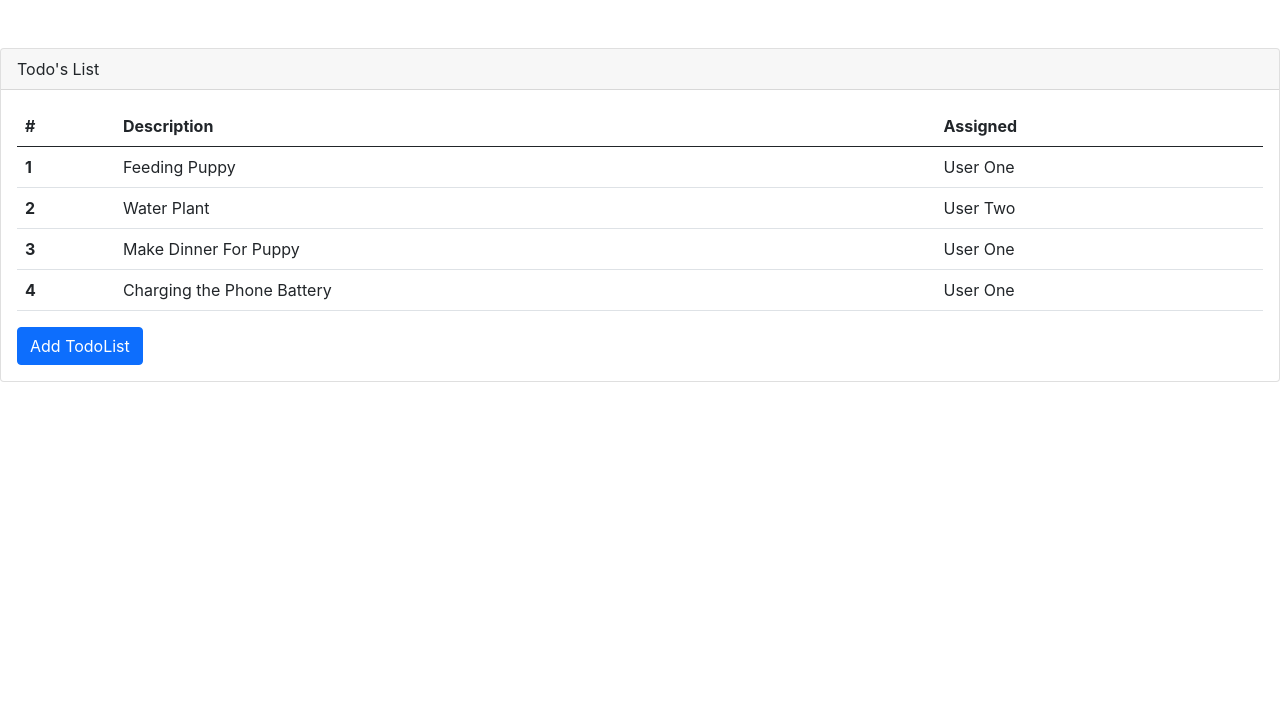
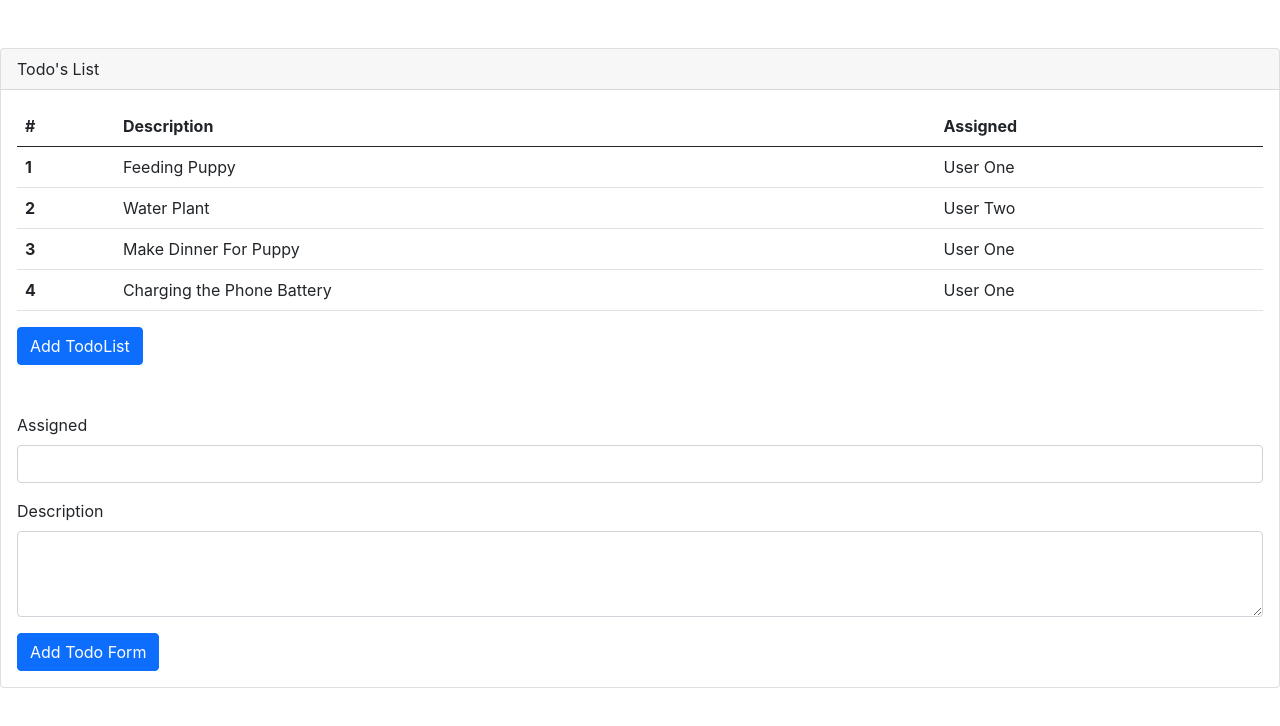
Before and after one commit to bhaskar290391/React_SprintBoot_Udemy_ChandDarby, a React (Create React App) app in the folder react-todo-demo/my-first-react-app/: page / in a window 1280 px wide. Shown: the top 726 px of the page. Built offline with nearby package versions, Linux system fonts and the light colour scheme.

Commit message:
Added new TodoForm

```diff
--- a/react-todo-demo/my-first-react-app/src/App.js
+++ b/react-todo-demo/my-first-react-app/src/App.js
@@ -1,4 +1,5 @@
 import "./App.css";
+import NewTodoForm from "./components/NewTodoForm";
 import TodoTableItems from "./components/TodoTableItem";
 import React, { useState } from "react";
 
@@ -70,6 +71,8 @@
           <button className="btn btn-primary" onClick={addTodo}>
             Add TodoList
           </button>
+
+          <NewTodoForm></NewTodoForm>
         </div>
       </div>
     </div>
--- /dev/null
+++ b/react-todo-demo/my-first-react-app/src/components/NewTodoForm.js
@@ -0,0 +1,23 @@
+function NewTodoForm() {
+  return (
+    <div className="mt-5">
+      <form>
+        <div className="mb-3">
+          <label className="form-label">Assigned</label>
+          <input type="text" className="form-control" required></input>
+        </div>
+
+        <div className="mb-3">
+          <label className="form-label">Description</label>
+          <textarea className="form-control" required rows={3}></textarea>
+        </div>
+
+        <button type="button" className="btn btn-primary">
+          Add Todo Form
+        </button>
+      </form>
+    </div>
+  );
+}
+
+export default NewTodoForm;
```
